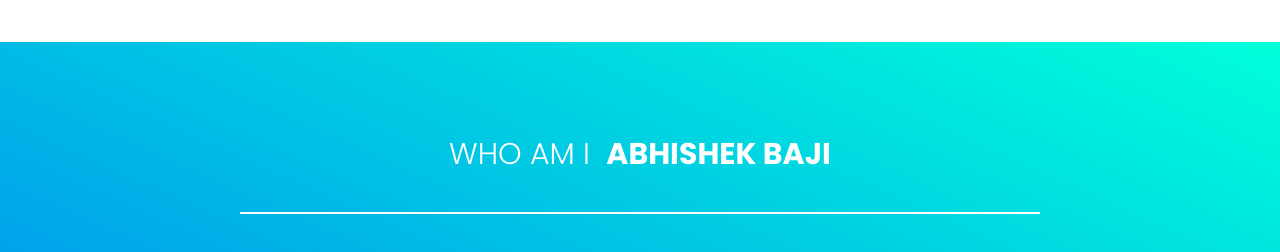
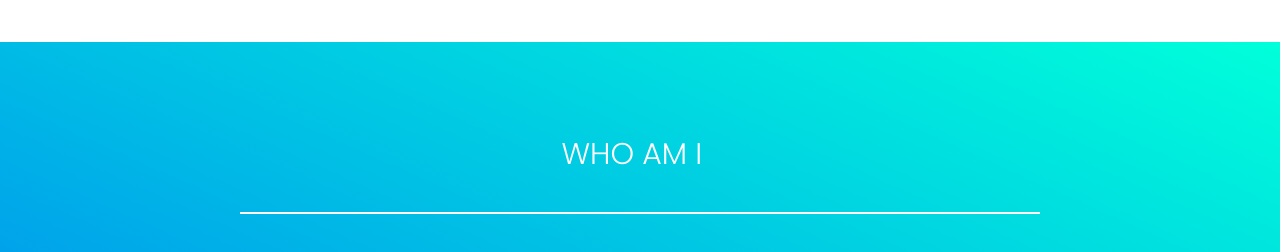
Before and after one commit to abhishekbaji/Portfolio, a plain HTML site: page index.html in a window 1280 px wide. Shown: the part 1740-1992 px from the top of the page. Drawn offline with nearby package versions, Linux system fonts and the light colour scheme.

Commit message:
Update index.html

```diff
--- a/index.html
+++ b/index.html
@@ -207,7 +207,7 @@
             <div class="container">
                 <!-- container -->
                 <div class="section-header">
-                    <h2>Who Am I <span class=""> &nbsp;<b>Abhishek Baji</b></span></h2>
+                    <h2>Who Am I <span class=""> &nbsp;<b>  </b></span></h2>
                     <h5></h5>
                     <div class="fancy"><span></span></div>
                 </div>
```
